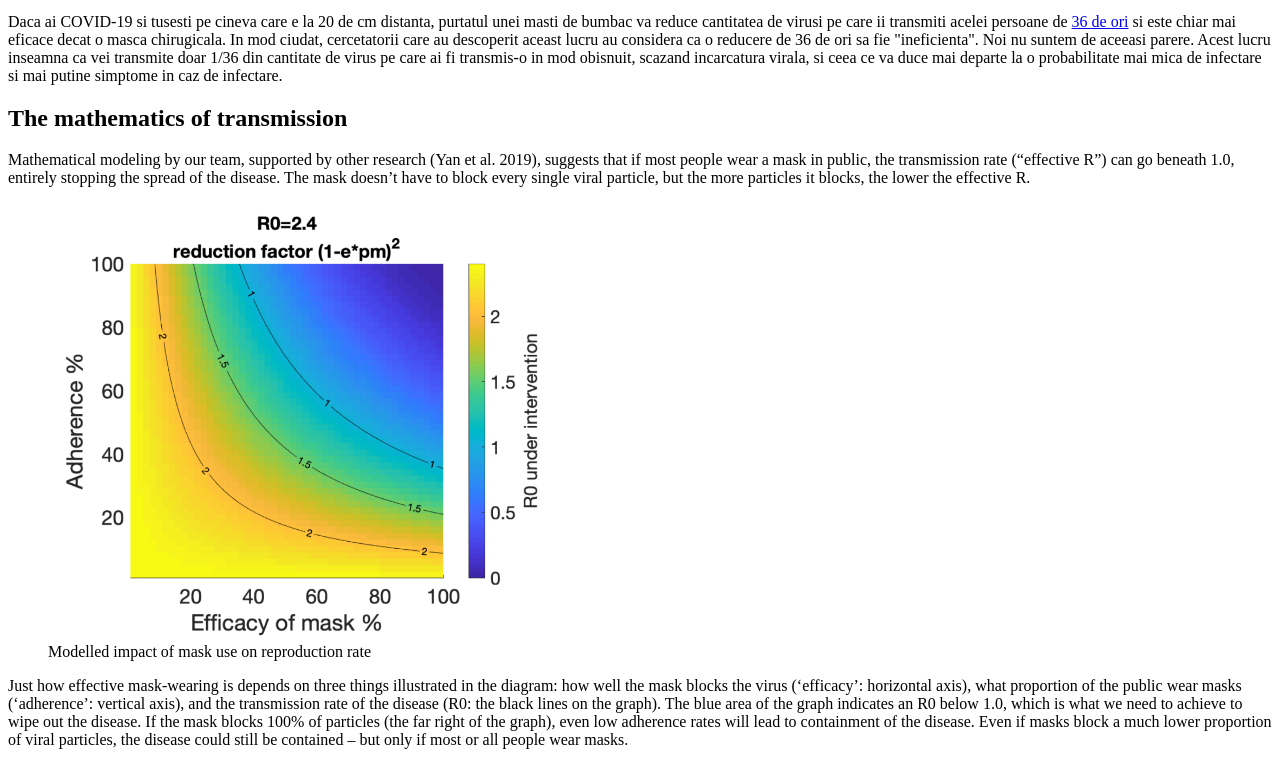
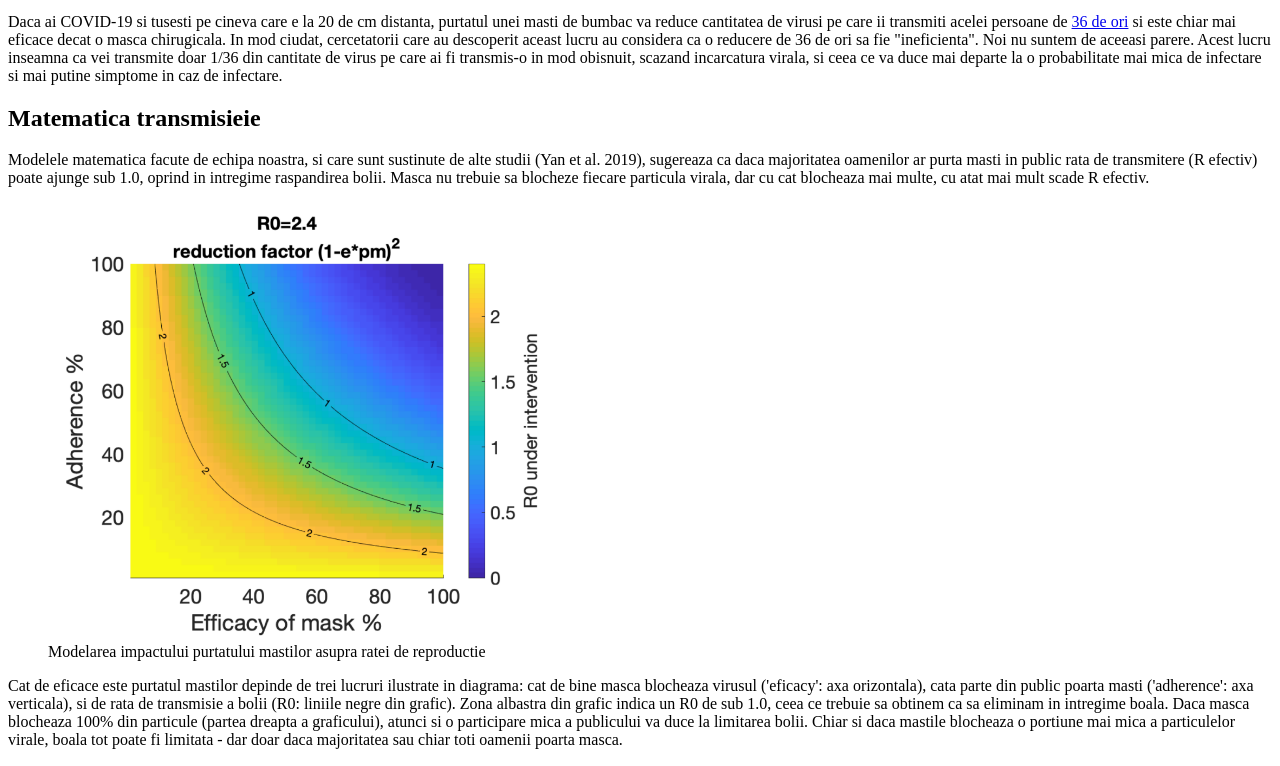
Before and after one commit to emilianbold/fastai-masks, a plain HTML site: page index.html in a window 1280 px wide. Shown: the part 633-1399 px from the top of the page. Drawn offline with Linux system fonts and the light colour scheme.

Commit message:
Update index.html

```diff
--- a/index.html
+++ b/index.html
@@ -68,18 +68,34 @@ The physics of droplets and aerosols
 <p>If you have COVID-19 and cough on someone from 8 inches away, wearing a cotton mask will reduce the amount of virus you transmit to that person by <a href="https://annals.org/aim/fullarticle/2764367/effectiveness-surgical-cotton-masks-blocking-sars-cov-2-controlled-comparison">36 times</a>, and is even more effective than a surgical mask. Oddly, the researchers who discovered this fact considered a 36-fold reduction to be “ineffective”. We disagree. It means you’ll transmit only 1/36<sup>th</sup> the amount of virus you would otherwise have done, decreasing the viral load, which is likely to lead to a lower probability of infection, and fewer symptoms if infected.</p>
 -->
 
-<h2 id="the-mathematics-of-transmission">The mathematics of transmission</h2>
+    <h2 id="the-mathematics-of-transmission">Matematica transmisieie</h2>
 
+    <!--
+The mathematics of transmission</h2>
+-->
+
+    <p>
+      Modelele matematica facute de echipa noastra, si care sunt sustinute de alte studii (Yan et al. 2019), sugereaza ca daca majoritatea oamenilor ar purta masti in public rata de transmitere (R efectiv) poate ajunge sub 1.0, oprind in intregime raspandirea bolii. Masca nu trebuie sa blocheze fiecare particula virala, dar cu cat blocheaza mai multe, cu atat mai mult scade R efectiv.
+    </p>
+<!--
 <p>Mathematical modeling by our team, supported by other research (Yan et al. 2019), suggests that if most people wear a mask in public, the transmission rate (“effective R”) can go beneath 1.0, entirely stopping the spread of the disease. The mask doesn’t have to block every single viral particle, but the more particles it blocks, the lower the effective R.</p>
+-->
 
 <figure>
-  <img class="image" width="500" src="image1.png" alt="Modelled impact of mask use on reproduction rate" />
+  <img class="image" width="500" src="image1.png" alt="Modelarea impactului purtatului mastilor asupra ratei de reproductie" />
+  <!-- Modelled impact of mask use on reproduction rate -->
 
-  <figcaption class="image-caption">Modelled impact of mask use on reproduction rate</figcaption>
+  <figcaption class="image-caption">Modelarea impactului purtatului mastilor asupra ratei de reproductie</figcaption>
 
 </figure>
 
+    <p>
+      Cat de eficace este purtatul mastilor depinde de trei lucruri ilustrate in diagrama: cat de bine masca blocheaza virusul ('eficacy': axa orizontala), cata parte din public poarta masti ('adherence': axa verticala), si de rata de transmisie a bolii (R0: liniile negre din grafic). Zona albastra din grafic indica un R0 de sub 1.0, ceea ce trebuie sa obtinem ca sa eliminam in intregime boala. Daca masca blocheaza 100% din particule (partea dreapta a graficului), atunci si o participare mica a publicului va duce la limitarea bolii. Chiar si daca mastile blocheaza o portiune mai mica a particulelor virale, boala tot poate fi limitata - dar doar daca majoritatea sau chiar toti oamenii poarta masca.
+    </p>
+
+    <!---
 <p>Just how effective mask-wearing is depends on three things illustrated in the diagram: how well the mask blocks the virus (‘efficacy’: horizontal axis), what proportion of the public wear masks (‘adherence’: vertical axis), and the transmission rate of the disease (R0: the black lines on the graph). The blue area of the graph indicates an R0 below 1.0, which is what we need to achieve to wipe out the disease. If the mask blocks 100% of particles (the far right of the graph), even low adherence rates will lead to containment of the disease. Even if masks block a much lower proportion of viral particles, the disease could still be contained – but only if most or all people wear masks.</p>
+-->
 
 <h2 id="the-political-science-of-mask-wearing">The political science of mask-wearing</h2>
 
```
